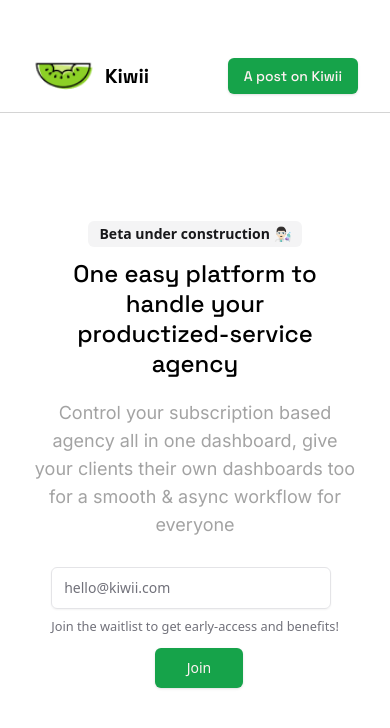
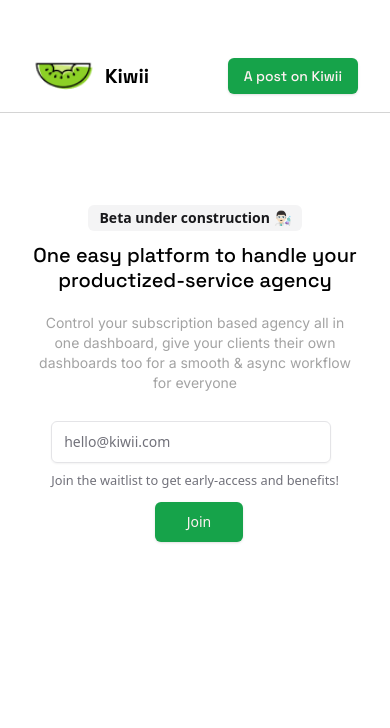
Before and after one commit to NBK-01/kiwii-land, a Next.js app: page / in a window 390 px wide. Shown: the top 728 px of the page. Built offline with nearby package versions, Linux system fonts and the light colour scheme.

Commit message:
mobile fix padding

```diff
--- a/src/components/shared/hero.tsx
+++ b/src/components/shared/hero.tsx
@@ -9,12 +9,12 @@
   return (
     <>
     <div className="container">
-      <div className="flex flex-col md:py-44 py-24">
+      <div className="flex flex-col md:py-44 py-20">
         <Badge className="mx-auto my-3 text-sm" variant="secondary"> Beta under construction 👨🏻‍🔬</Badge>
-        <h1 style={Main.style} className="lg:text-5xl text-2xl mx-auto text-center leading-tight font-medium">
+        <h1 style={Main.style} className="lg:text-5xl text-xl mx-auto text-center leading-tight font-medium">
            One easy platform to handle your <br/> productized-service agency
         </h1>
-        <p className="text-lg text-neutral-400 mx-auto max-w-2xl text-center mt-5" style={Sub.style}>
+        <p className="text-sm text-neutral-400 mx-auto max-w-2xl text-center mt-5" style={Sub.style}>
             Control your subscription based agency all in one dashboard, give your clients their own dashboards too for a smooth & async workflow for everyone
         </p>
         <div className="mx-auto items-center">
```
